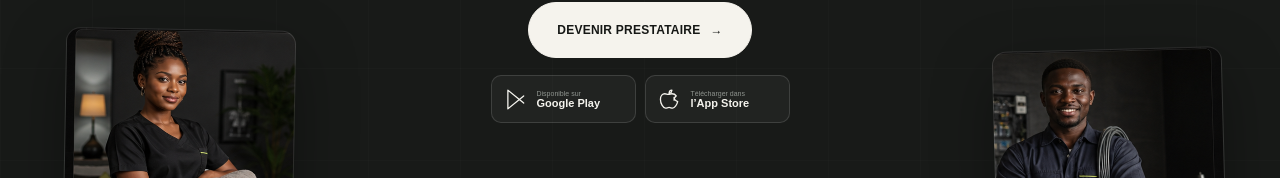
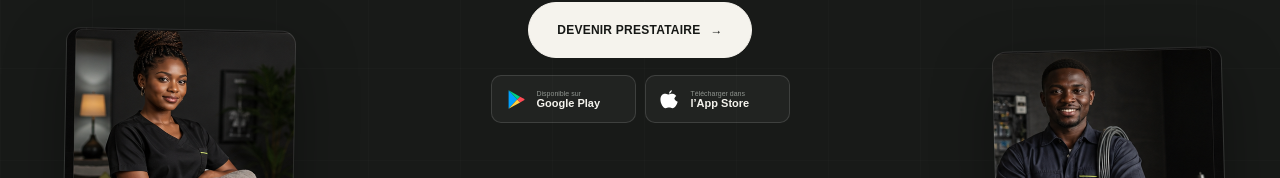
Before and after one commit to abdoulaye150199/samaserviceweb, an Angular app: page / in a window 1280 px wide. Shown: the part 576-754 px from the top of the page. Built offline with nearby package versions, Linux system fonts and the light colour scheme.

Commit message:
use branded app store icons

```diff
--- a/src/app/app.html
+++ b/src/app/app.html
@@ -58,11 +58,16 @@
         </div>
         <div class="hero-stores">
           <a href="#telecharger" aria-label="Télécharger sur Google Play">
-            <svg viewBox="0 0 32 32"><path d="m4 3 16 13L4 29V3Z" /><path d="m20 16 6-5M20 16l6 5" /></svg>
+            <svg class="playstore-mark" viewBox="0 0 32 32" aria-hidden="true">
+              <path class="play-blue" d="M5 3v26l12-13L5 3Z" />
+              <path class="play-green" d="m5 3 16 9-4 4L5 3Z" />
+              <path class="play-yellow" d="m5 29 16-9-4-4L5 29Z" />
+              <path class="play-red" d="m21 12 6 3.4v1.2L21 20l-4-4 4-4Z" />
+            </svg>
             <span><small>Disponible sur</small><strong>Google Play</strong></span>
           </a>
           <a href="#telecharger" aria-label="Télécharger sur l’App Store">
-            <svg viewBox="0 0 32 32"><path d="M21 17c0-4 3-6 3-6-2-3-5-3-6-3-2 0-3 1-5 1s-3-1-5-1c-3 0-6 3-6 8 0 6 4 12 7 12 2 0 3-1 5-1s3 1 5 1c3 0 6-5 7-9-3-1-5-3-5-6Z" /><path d="M18 3c0 2-2 4-4 5 0-3 2-5 4-5Z" /></svg>
+            <svg class="apple-mark" viewBox="0 0 32 32" aria-hidden="true"><path d="M21 17c0-4 3-6 3-6-2-3-5-3-6-3-2 0-3 1-5 1s-3-1-5-1c-3 0-6 3-6 8 0 6 4 12 7 12 2 0 3-1 5-1s3 1 5 1c3 0 6-5 7-9-3-1-5-3-5-6Z" /><path d="M18 3c0 2-2 4-4 5 0-3 2-5 4-5Z" /></svg>
             <span><small>Télécharger dans</small><strong>l’App Store</strong></span>
           </a>
         </div>
@@ -168,11 +173,16 @@
         <p>Disponible bientôt sur mobile.</p>
         <div class="store-buttons">
           <a href="#" aria-label="Télécharger sur Google Play">
-            <svg viewBox="0 0 32 32"><path d="m4 3 16 13L4 29V3Z" /><path d="m20 16 6-5M20 16l6 5" /></svg>
+            <svg class="playstore-mark" viewBox="0 0 32 32" aria-hidden="true">
+              <path class="play-blue" d="M5 3v26l12-13L5 3Z" />
+              <path class="play-green" d="m5 3 16 9-4 4L5 3Z" />
+              <path class="play-yellow" d="m5 29 16-9-4-4L5 29Z" />
+              <path class="play-red" d="m21 12 6 3.4v1.2L21 20l-4-4 4-4Z" />
+            </svg>
             <span><small>Disponible sur</small><strong>Google Play</strong></span>
           </a>
           <a href="#" aria-label="Télécharger sur l'App Store">
-            <svg viewBox="0 0 32 32"><path d="M21 17c0-4 3-6 3-6-2-3-5-3-6-3-2 0-3 1-5 1s-3-1-5-1c-3 0-6 3-6 8 0 6 4 12 7 12 2 0 3-1 5-1s3 1 5 1c3 0 6-5 7-9-3-1-5-3-5-6Z" /><path d="M18 3c0 2-2 4-4 5 0-3 2-5 4-5Z" /></svg>
+            <svg class="apple-mark" viewBox="0 0 32 32" aria-hidden="true"><path d="M21 17c0-4 3-6 3-6-2-3-5-3-6-3-2 0-3 1-5 1s-3-1-5-1c-3 0-6 3-6 8 0 6 4 12 7 12 2 0 3-1 5-1s3 1 5 1c3 0 6-5 7-9-3-1-5-3-5-6Z" /><path d="M18 3c0 2-2 4-4 5 0-3 2-5 4-5Z" /></svg>
             <span><small>Télécharger dans</small><strong>l'App Store</strong></span>
           </a>
         </div>
--- a/src/app/app.scss
+++ b/src/app/app.scss
@@ -1973,6 +1973,22 @@ footer {
   }
 }
 
+.playstore-mark,
+.apple-mark {
+  flex: 0 0 auto;
+  stroke: none !important;
+}
+
+.playstore-mark .play-blue { fill: #00a0ff !important; }
+.playstore-mark .play-green { fill: #00d084 !important; }
+.playstore-mark .play-yellow { fill: #ffcf3f !important; }
+.playstore-mark .play-red { fill: #ff4b55 !important; }
+
+.apple-mark path {
+  fill: #fff !important;
+  stroke: none !important;
+}
+
 /* Editorial redesign — inspired by independent identity studios */
 .site-header {
   height: 84px;
```
